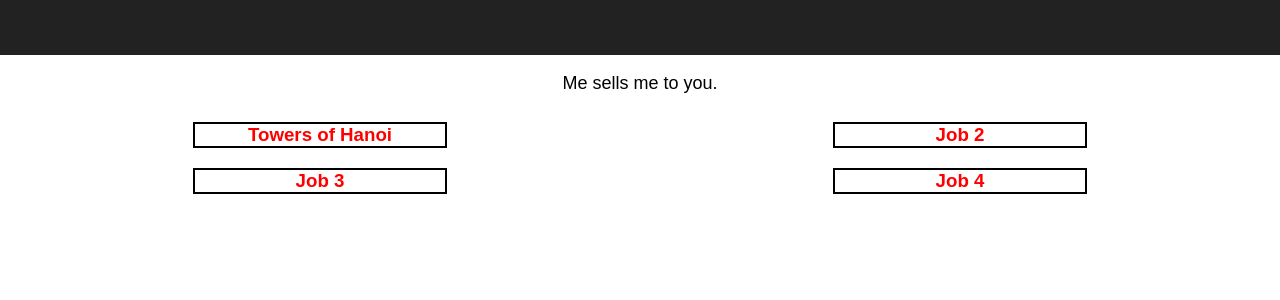
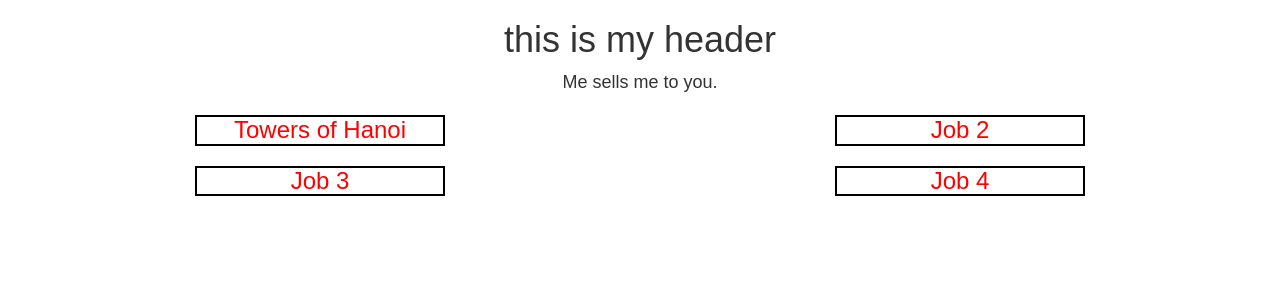
Before and after one commit to HippErger/mywebsite, a React (Create React App) app in the folder mywebsite/: page / in a window 1280 px wide. Shown: the top 300 px of the page. Built offline with nearby package versions, Linux system fonts and the light colour scheme.

Commit message:
added react-bootstrap

```diff
--- a/mywebsite/package.json
+++ b/mywebsite/package.json
@@ -3,7 +3,9 @@
   "version": "0.1.0",
   "private": true,
   "dependencies": {
+    "header-bar": "^2.3.0",
     "react": "^16.0.0",
+    "react-bootstrap": "^0.31.5",
     "react-dom": "^16.0.0",
     "react-scripts": "1.0.14"
   },
--- a/mywebsite/public/index.html
+++ b/mywebsite/public/index.html
@@ -8,6 +8,7 @@
       manifest.json provides metadata used when your web app is added to the
       homescreen on Android. See https://developers.google.com/web/fundamentals/engage-and-retain/web-app-manifest/
     -->
+    <link rel="stylesheet" href="https://maxcdn.bootstrapcdn.com/bootstrap/latest/css/bootstrap.min.css">
     <link rel="manifest" href="%PUBLIC_URL%/manifest.json">
     <link rel="shortcut icon" href="%PUBLIC_URL%/favicon.ico">
     <!--
--- a/mywebsite/src/App.js
+++ b/mywebsite/src/App.js
@@ -1,6 +1,7 @@
 import React, { Component } from 'react';
 // import logo from './logo.svg';
 import './stylesheets/App.css';
+import MyHeader from './components/MyHeader';
 
 // <img src={logo} className="App-logo" alt="logo" />
 
@@ -8,9 +9,7 @@ class App extends Component {
   render() {
     return (
       <div className="App">
-        <header className="App-header">
-
-        </header>
+        <MyHeader />
         <p className="App-intro">
           Me sells me to you.
         </p>
@@ -23,6 +22,7 @@ class App extends Component {
             <h3 className="Footer-tiles" > Job 3 </h3>
             <h3 className="Footer-tiles" > Job 4 </h3>
           </div>
+
         </footer>
       </div>
     );
--- /dev/null
+++ b/mywebsite/src/components/MyHeader.js
@@ -0,0 +1,83 @@
+import React, {Component} from 'react';
+// import HeaderBar from 'header-bar';
+
+function MyHeader () {
+  return (
+    <h1>this is my header</h1>
+  )
+}
+// class MyHeader extends Component() {
+//   render() {
+//     return <div className='app'>
+//         <HeaderBar
+//           hamburger={{ src:'/img/hamburger.svg', title:'Menu' }}
+//         >
+//             <a href='//localhost' data-logo={true}><img src='/img/logo.svg' title='logo'/></a>
+//             <a href='//nav.link.href' data-nav={true} data-color='rgb(64, 124, 156)' data-match='nav.link.href'>nav-link-1</a>
+//             <a href='//localhost' data-nav={true} data-color='goldenrod' data-match='local(.*)'>nav-link-2</a>
+//             <a href='//facebook.com' data-subnav={true} data-color='rgb(62, 86, 155)'><img src='/img/facebook.svg'/></a>
+//             <a href='//sub.nav.link' data-subnav={true} data-color='rgb(229, 26, 0)'>sub-nav-link</a>
+//             <div data-submenu_button={true} data-submenu_key='login'>
+//                 <img src='/img/facebook.svg' style={{height: '1.8em', borderRadius: '0.9em'}}/>
+//                 <span title='login'>設定</span>
+//             </div>
+//             <div data-submenu_button={true} data-submenu_key='logpeople'><span title='logpeople'>紀錄</span></div>
+//             <div data-submenu_item={true}  data-submenu_key='login' data-submenu_position='header'>
+//                 <div style={{color: 'rgb(24, 155, 202)'}}>VIP會員</div>
+//             </div>
+//             <div data-submenu_item={true}  data-submenu_key='login' data-submenu_position='body'>
+//                 <a href='/user-info' title='User Info'>修改個人資訊</a>
+//             </div>
+//             <div data-submenu_item={true}  data-submenu_key='login' data-submenu_position='body'>
+//                 <a href='/change-password' title='User Info'>更改密碼</a>
+//             </div>
+//             <div data-submenu_item={true}  data-submenu_key='login' data-submenu_position='footer'>
+//                 <a href='/logout' title='Logout'>登出</a>
+//             </div>
+//             <div data-submenu_item={true} data-submenu_key='logpeople'>
+//                 <a href='/pay-history' title='Pay History'>購買紀錄</a>
+//             </div>
+//         </HeaderBar>
+//     </div>;
+//     }
+//   }
+
+export default MyHeader;
+
+/*
+import React from 'react';
+import HeaderBar from 'header-bar';
+
+class App extends React.Component {
+    return <div className='app'>
+        <HeaderBar
+          hamburger={{ src:'/img/hamburger.svg', title:'Menu' }}
+        >
+            <a href='//localhost' data-logo={true}><img src='/img/logo.svg' title='logo'/></a>
+            <a href='//nav.link.href' data-nav={true} data-color='rgb(64, 124, 156)' data-match='nav.link.href'>nav-link-1</a>
+            <a href='//localhost' data-nav={true} data-color='goldenrod' data-match='local(.*)'>nav-link-2</a>
+            <a href='//facebook.com' data-subnav={true} data-color='rgb(62, 86, 155)'><img src='/img/facebook.svg'/></a>
+            <a href='//sub.nav.link' data-subnav={true} data-color='rgb(229, 26, 0)'>sub-nav-link</a>
+            <div data-submenu_button={true} data-submenu_key='login'>
+                <img src='/img/facebook.svg' style={{height: '1.8em', borderRadius: '0.9em'}}/>
+                <span title='login'>設定</span>
+            </div>
+            <div data-submenu_button={true} data-submenu_key='logpeople'><span title='logpeople'>紀錄</span></div>
+            <div data-submenu_item={true}  data-submenu_key='login' data-submenu_position='header'>
+                <div style={{color: 'rgb(24, 155, 202)'}}>VIP會員</div>
+            </div>
+            <div data-submenu_item={true}  data-submenu_key='login' data-submenu_position='body'>
+                <a href='/user-info' title='User Info'>修改個人資訊</a>
+            </div>
+            <div data-submenu_item={true}  data-submenu_key='login' data-submenu_position='body'>
+                <a href='/change-password' title='User Info'>更改密碼</a>
+            </div>
+            <div data-submenu_item={true}  data-submenu_key='login' data-submenu_position='footer'>
+                <a href='/logout' title='Logout'>登出</a>
+            </div>
+            <div data-submenu_item={true} data-submenu_key='logpeople'>
+                <a href='/pay-history' title='Pay History'>購買紀錄</a>
+            </div>
+        </HeaderBar>
+    </div>;
+*/
```
Also changed, not shown: 1 other file (tests, documents, lock files or other folders).
